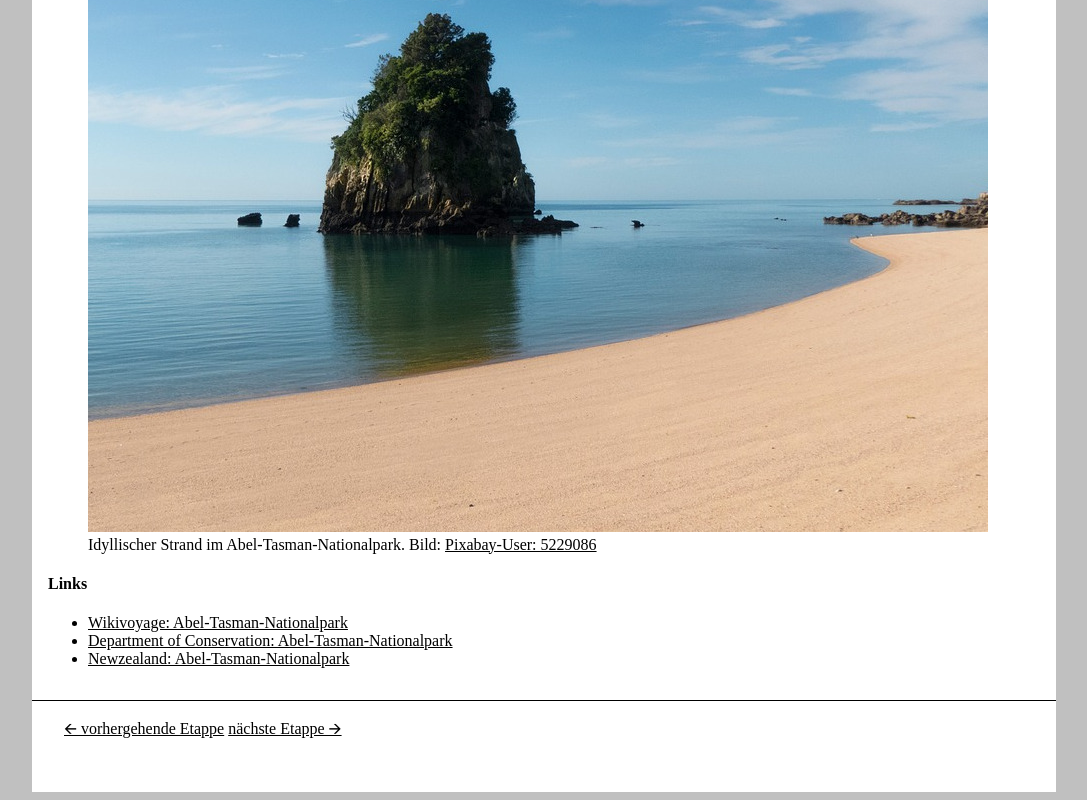
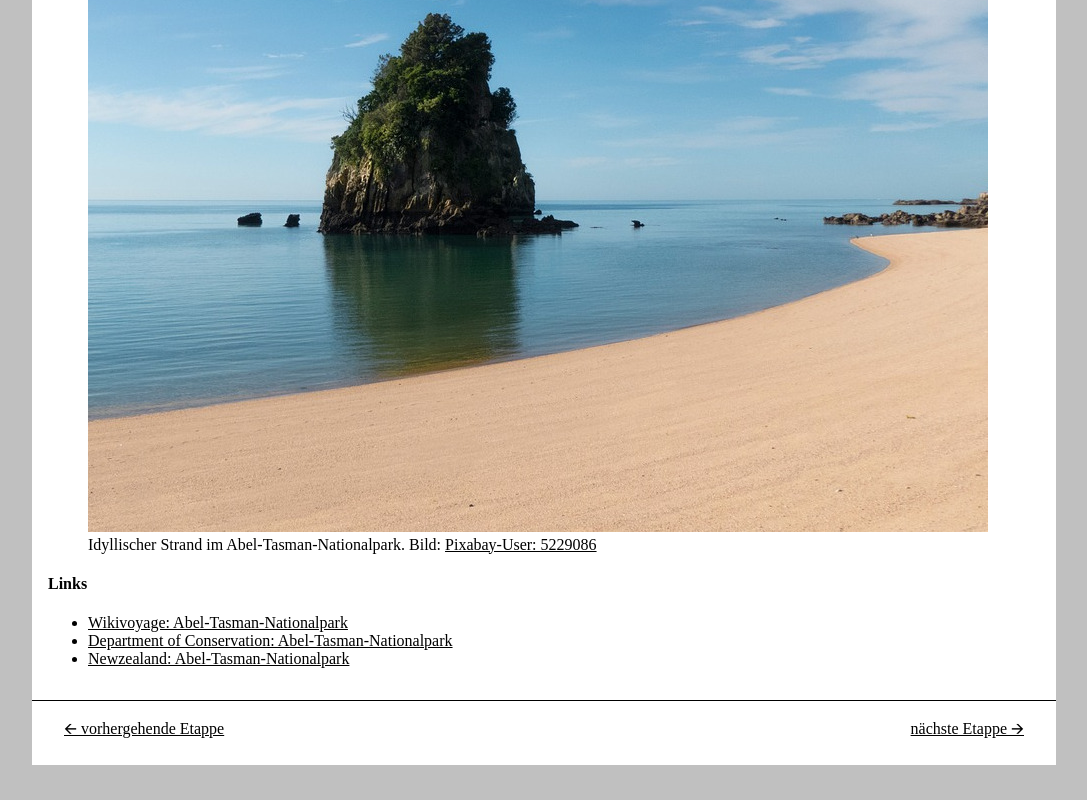
Before and after one commit to VoitMax/VoitMax.github.io, a plain HTML site: page nz/index.html in a window 1280 px wide. Shown: the part 1038-1838 px from the top of the page, without its empty margins (96-1183 px from the left). After the commit the page ends 1811 px from the top, so only its background shows below. Drawn offline with Linux system fonts and the light colour scheme.

Commit message:
class im footer, Links auf links und rechts

```diff
--- a/nz/index.html
+++ b/nz/index.html
@@ -66,8 +66,8 @@
         </article>
         <footer>
             <nav>
-                <a href="https://felixrauch.github.io/nz/index.html">🡨 vorhergehende Etappe</a>
-                <a href="https://ibkrob.github.io/nz/index.html">nächste Etappe 🡪</a>
+                <a class="back" href="https://felixrauch.github.io/nz/index.html">🡨 vorhergehende Etappe</a>
+                <a class="next" href="https://ibkrob.github.io/nz/index.html">nächste Etappe 🡪</a>
             </nav>
         </footer>
     </main>
--- a/nz/main.css
+++ b/nz/main.css
@@ -34,3 +34,11 @@ footer{
     border-top: 1px solid black;
     padding: 1em 2em 3em 2em;
 }
+
+footer .back{
+    float: left;
+}
+
+footer .next{
+    float: right;
+}
```
